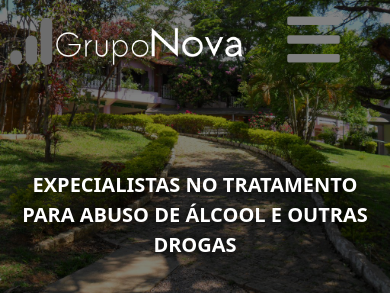
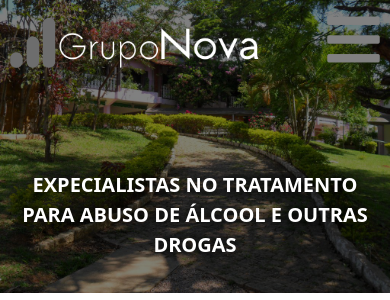
Before and after one commit to gconelhero/capta, a Django app: page / in a window 390 px wide. Shown: the top 300 px of the page. Run offline with Django 4.2, Linux system fonts and the light colour scheme; some libraries are stand-ins or nearby versions.

Commit message:
Implementações e ajustes no layout

```diff
--- a/d_one/requeriments.txt
+++ b/d_one/requeriments.txt
@@ -1 +1,2 @@
 python-decouple
+django-tawkto
--- a/d_one/static/css/menu.css
+++ b/d_one/static/css/menu.css
@@ -239,11 +239,16 @@
 
   .contatomenu {
     display: none;
-}
+  }
 
-.icon_menu {
+  a#btn_menu-index {
+    display: none;
+    margin: 0px;
+  }
+
+  .icon_menu {
     float: right;
-}
+  }
 
   #texto-banner {
     display: none;
@@ -285,7 +290,7 @@
     display: none;
     float: right;
     margin: 10px;
-    margin-right: 10px;
+    margin-right: 0px;
     width: 50px;
     overflow: hidden;
     transition: 0.2s linear;
@@ -308,7 +313,7 @@
     color: rgb(110, 107, 107);
     object-fit: contain;
     margin: 10.15px;
-    overflow: hidden;
+    /*overflow: hidden;*/
     transition: 0.2s linear;
   }
   .icon_menu #icon_btn:hover{
--- a/d_one/static/js/menu.js
+++ b/d_one/static/js/menu.js
@@ -48,9 +48,9 @@ if ( window.scroll > 60.00000000000000 || document.documentElement.scrollTop > 6
   document.getElementById("logo_mobile").style.width = "20px";
   document.getElementById("contatomenu").style.width = "190px";
   document.getElementById("contatomenu").style.transition = "0.2s linear";
-  document.getElementById("icon_btn").style.fontSize = "35px";
-  document.getElementById("icon_btn").style.margin = "2px";
-  document.getElementById("icon_btn").style.color = "black";
+  $("#icon_btn").css("font-size", "35px");
+  $("#icon_btn").css("margin", "2px");
+  $("#icon_btn").css("color", "black");
 
   //document.getElementById("texto-banner").style.zIndex = "0";
   $("#texto-banner").css("color", "transparent");
@@ -64,8 +64,8 @@ if ( window.scroll > 60.00000000000000 || document.documentElement.scrollTop > 6
 
   $(".menu-index").css("background-color", "white");
   $(".menu-index").css("transition", "0.2s linear");
-  $("#logo-mobile").css("width", "100px");
-  $("#logo-mobile").css("margin-left", "30px");
+  $("#logo-mobile").css("width", "160px");
+  $("#logo-mobile").css("margin-left", "20px");
   $("#logo-mobile").css("margin-top", "10px");
   //document.getElementById("btn_menu-index").style.transition = "0.2s linear";
   $("btn_menu-index").css("transition", "0.2s linear");
@@ -74,6 +74,9 @@ if ( window.scroll > 60.00000000000000 || document.documentElement.scrollTop > 6
 
 
   $("#text-menu").css("fontSize", "large");
+  $("#text-menu").css("display", "initial");
+  $("#text-menu").css("margin-right", "15px");
+  $("#text-menu").css("transition", "0.5s linear");
   /*
   for(var i = 0; i < elements.length; i++) {
 
@@ -110,11 +113,10 @@ if ( window.scroll > 60.00000000000000 || document.documentElement.scrollTop > 6
   document.getElementById("telefone").style.transition = "0.2s linear";
   document.getElementById("whatsmenu").style.transition = "0.2s linear";
   document.getElementById("numtel").style.transition = "0.2s linear";
-  document.getElementById("icon_btn").style.fontSize = "60px";
-  document.getElementById("icon_btn").style.margin = "10.15px";
-  document.getElementById("icon_btn").style.color = "grey";
 
-  //document.getElementById("texto-banner").style.zIndex = "1";
+  $("#icon_btn").css("font-size", "60px");
+  $("#icon_btn").css("margin", "10.15px");
+  $("#icon_btn").css("color", "grey");
 
   $("#texto-banner").css("color", "white");
   $("#texto-banner").css("transiction", "0.1s linear");
@@ -132,7 +134,7 @@ if ( window.scroll > 60.00000000000000 || document.documentElement.scrollTop > 6
 
   $("#list").css("top", "77px");
   $("#text-menu").css("fontSize", "0px");
-  $("#text-menu").css("display", "initial");
+  $("#text-menu").css("display", "none");
 
   //document.getElementById("btn_menu-index").style.transition = "0.2s linear";
   $("btn_menu-index").css("transition", "0.2s linear");
```
